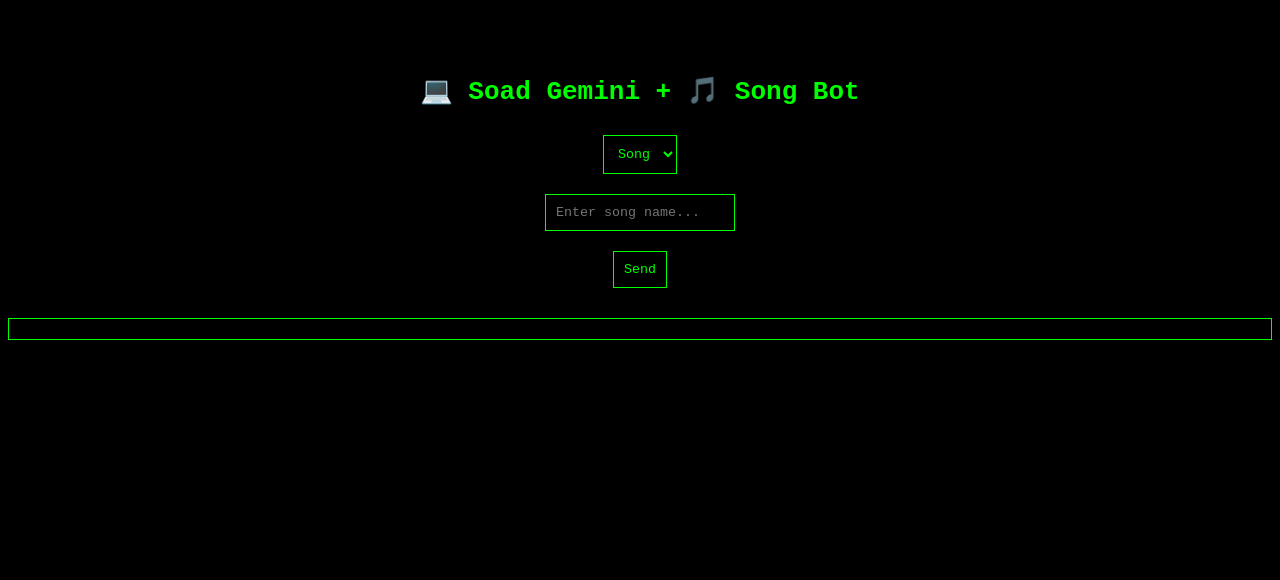
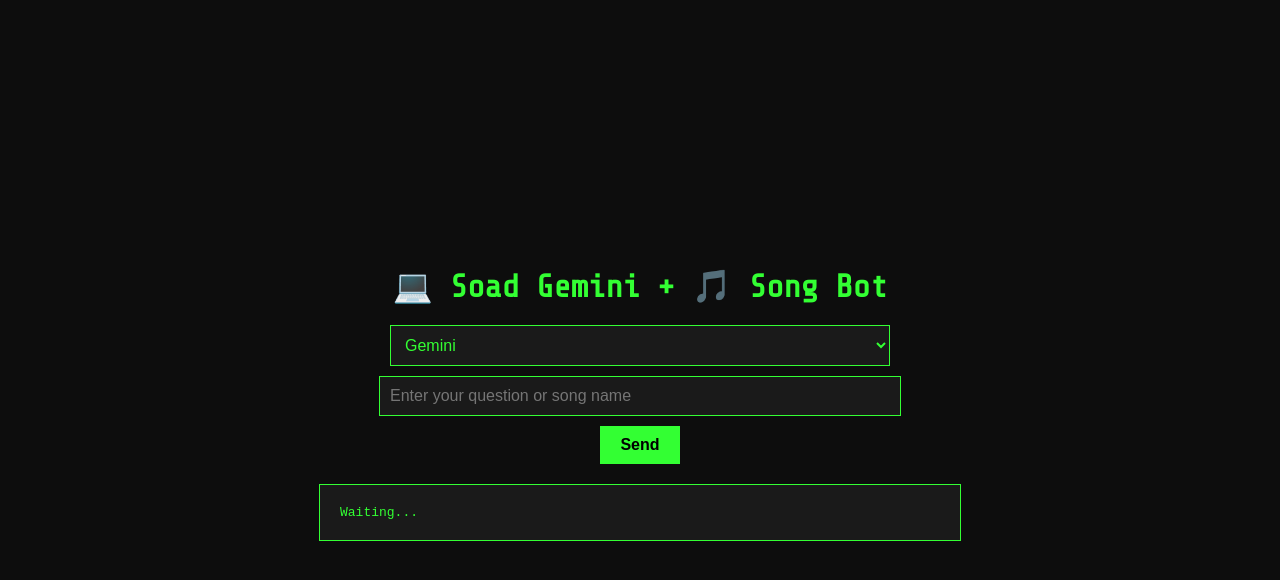
Before and after one commit to sm-soad00/Soad-bot, a website: page index.html in a window 1280 px wide. Drawn offline with nearby package versions, Linux system fonts and the light colour scheme.

Commit message:
Update index.html

```diff
--- a/index.html
+++ b/index.html
@@ -1,60 +1,116 @@
-<!DOCTYPE html><html lang="en">
+<!-- index.html -->
+<!DOCTYPE html>
+<html lang="en">
 <head>
-  <meta charset="UTF-8" />
-  <meta name="viewport" content="width=device-width, initial-scale=1.0" />
-  <title>Soad Gemini + 🎵 Song Bot</title>
+  <meta charset="UTF-8">
+  <meta name="viewport" content="width=device-width, initial-scale=1.0">
+  <title>Soad Gemini & Song Bot</title>
+  <link href="https://fonts.googleapis.com/css2?family=Share+Tech+Mono&display=swap" rel="stylesheet">
   <style>
     body {
-      background-color: #000;
-      color: #0f0;
-      font-family: monospace;
-      text-align: center;
-      padding-top: 50px;
+      margin: 0;
+      padding: 0;
+      font-family: 'Share Tech Mono', monospace;
+      background-color: #0d0d0d;
+      color: #33ff33;
+      display: flex;
+      flex-direction: column;
+      align-items: center;
+      justify-content: center;
+      height: 100vh;
     }
-    input, select, button {
+
+    h1 {
+      margin-bottom: 20px;
+    }
+
+    input, select {
+      background: #1a1a1a;
+      color: #33ff33;
+      border: 1px solid #33ff33;
       padding: 10px;
-      margin: 10px;
-      background-color: black;
-      border: 1px solid #0f0;
-      color: #0f0;
-      font-family: monospace;
+      width: 80%;
+      max-width: 500px;
+      margin-bottom: 10px;
+      font-size: 1rem;
     }
-    #result {
+
+    button {
+      background: #33ff33;
+      color: #000;
+      border: none;
+      padding: 10px 20px;
+      font-weight: bold;
+      font-size: 1rem;
+      cursor: pointer;
+    }
+
+    button:hover {
+      background: #00cc00;
+    }
+
+    pre {
+      background: #1a1a1a;
+      padding: 20px;
       margin-top: 20px;
-      border: 1px solid #0f0;
-      padding: 10px;
-      white-space: pre-wrap;
-    }
-    audio {
-      margin-top: 10px;
+      width: 80%;
+      max-width: 600px;
+      border: 1px solid #33ff33;
+      overflow-x: auto;
     }
   </style>
 </head>
 <body>
   <h1>💻 Soad Gemini + 🎵 Song Bot</h1>
-  <select id="command">
+  <select id="mode">
+    <option value="gemini">Gemini</option>
     <option value="song">Song</option>
   </select>
-  <br />
-  <input id="text" type="text" placeholder="Enter song name...">
-  <br />
-  <button onclick="sendCommand()">Send</button>
-  <div id="result"></div>  <script>
-    async function sendCommand() {
-      const text = document.getElementById("text").value;
-      const result = document.getElementById("result");
-      result.innerText = "Loading...";
+  <input id="prompt" placeholder="Enter your question or song name" />
+  <button onclick="send()">Send</button>
+  <pre id="response">Waiting...</pre>
+
+  <script>
+    async function send() {
+      const prompt = document.getElementById('prompt').value;
+      const mode = document.getElementById('mode').value;
+      const responseBox = document.getElementById('response');
+      responseBox.textContent = "Loading...";
+
+      let endpoint = "";
+      let options = {};
+
+      if (mode === "gemini") {
+        endpoint = "/api/gemini";
+        options = {
+          method: "POST",
+          headers: { "Content-Type": "application/json" },
+          body: JSON.stringify({ prompt })
+        };
+      } else {
+        endpoint = `/api/song?q=${encodeURIComponent(prompt)}`;
+        options = { method: "GET" };
+      }
+
       try {
-        const res = await fetch(`https://api.popcat.xyz/music?q=${encodeURIComponent(text)}`);
-        const json = await res.json();
-        if (!json.title) {
-          result.innerText = "❌ গান খুঁজে পাওয়া যায়নি!";
-          return;
+        const res = await fetch(endpoint, options);
+        const data = await res.json();
+
+        if (mode === "gemini") {
+          responseBox.textContent = data.result || data.error;
+        } else {
+          if (!data.result || data.result.length === 0) {
+            responseBox.textContent = "No songs found.";
+          } else {
+            const song = data.result[0];
+            responseBox.textContent =
+              `🎵 Title: ${song.title}\n🎤 Artist: ${song.artist}\n▶️ Link: ${song.url}`;
+          }
         }
-        result.innerHTML = `🎵 Title: ${json.title}<br>👤 Artist: ${json.artist}<br>💿 Album: ${json.album}<br><audio controls src="${json.preview}"></audio>`;
-      } catch (e) {
-        result.innerText = "❌ Error fetching song info!";
+      } catch (err) {
+        responseBox.textContent = "Error: " + err.message;
       }
     }
-  </script></body>
+  </script>
+</body>
 </html>
```
